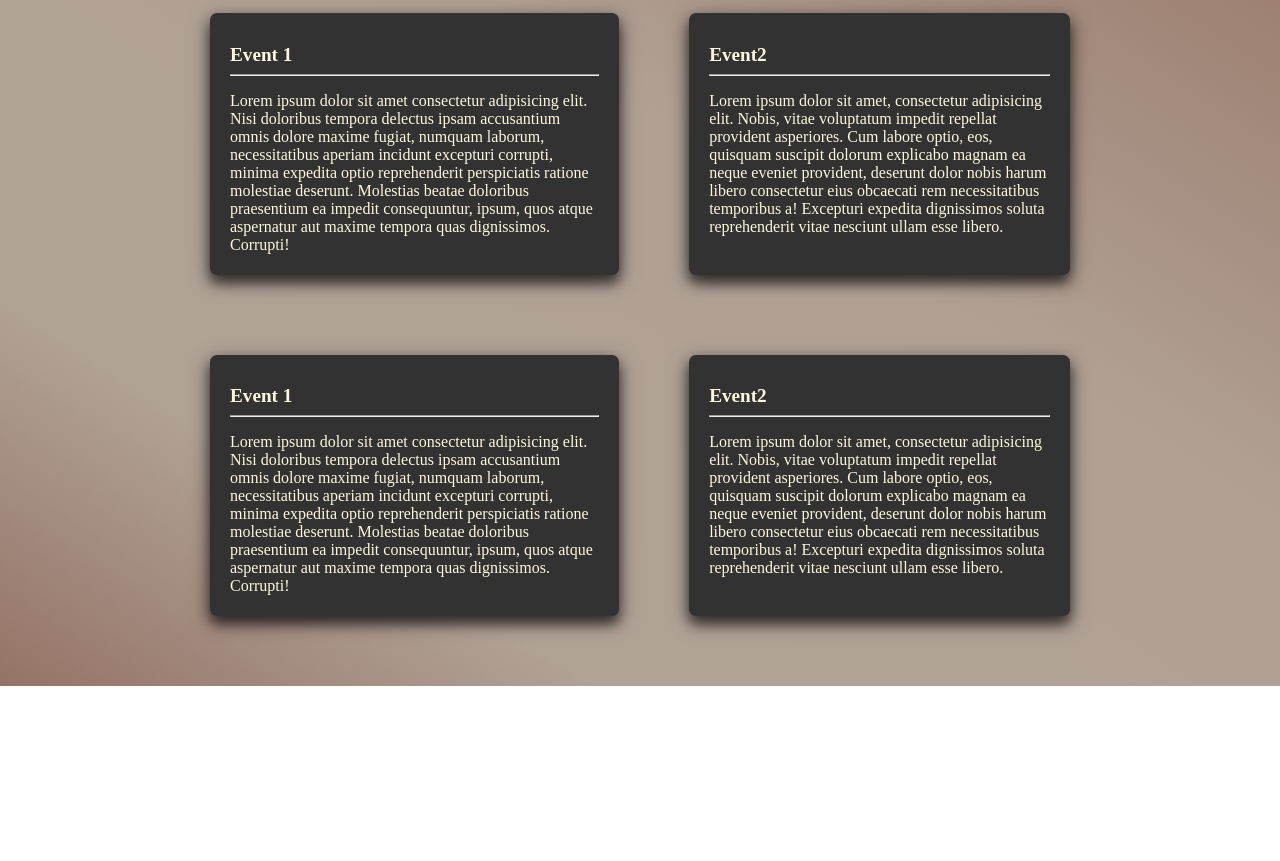
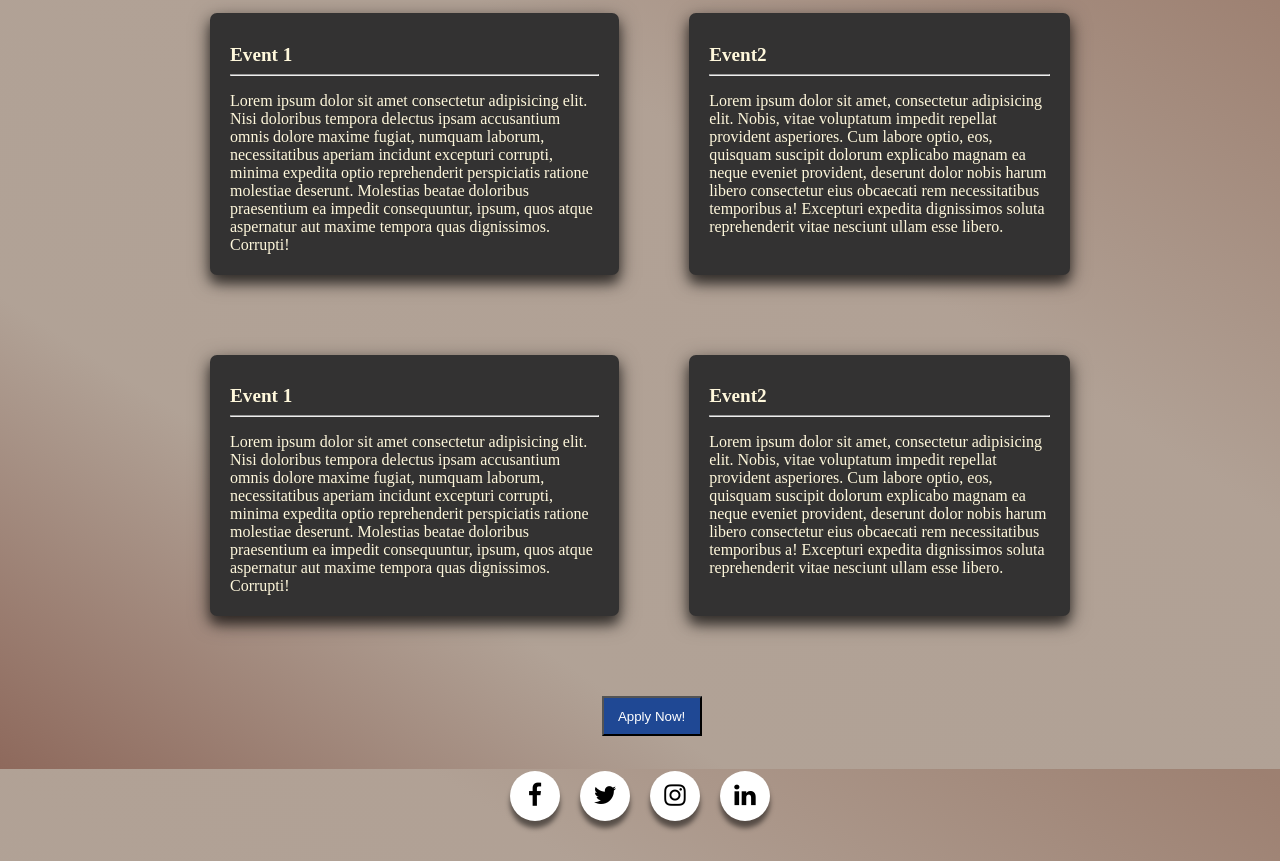
Before and after one commit to rktejesh/Page, a plain HTML site: page ENspire/ENspire.html in a window 1280 px wide. Shown: the part 1631-2492 px from the top of the page. Before the commit the page ends 2317 px from the top, so only its background shows below. Drawn offline with Linux system fonts and the light colour scheme.

Commit message:
Added footer section and footer css file

```diff
--- a/ENspire/ENspire.html
+++ b/ENspire/ENspire.html
@@ -5,6 +5,11 @@
     <meta http-equiv="X-UA-Compatible" content="IE=edge">
     <meta name="viewport" content="width=device-width, initial-scale=1.0">
     <link rel="stylesheet" href="/ENspire/enspire.css">
+    <!--------------------------------------------Added the css for footer and icon file for social handles-------------------------------->
+    <link rel="stylesheet" href="footer.css">
+    <link rel="stylesheet" href="https://stackpath.bootstrapcdn.com/font-awesome/4.7.0/css/font-awesome.min.css" rel="stylesheet">
+
+    <!-------------------------------------------------------------------------------------------------------=-=---------------------------->
     <title>Document</title>
 </head>
 <body>
@@ -90,5 +95,22 @@
             </div>
         </div>
     </div>
+<!-----------------------------------------------------------Added footer section ------------------------------------------------>
+    <div class="footer">
+        <div class="apply-now">
+
+            <button type="button"><a class="apply">Apply Now!</a></button>
+        </div>
+        <div class="social_handles">
+            <ul>
+                <li><a href="#"><i class="fa fa-facebook"></i></a></li>
+                <li><a href="#"><i class="fa fa-twitter"></i></a></li>
+                <li><a href="#"><i class="fa fa-instagram"></i></a></li>
+                <li><a href="#"><i class="fa fa-linkedin"></i></a></li>
+            </ul>
+        </div>
+    </div>
+
+<!-----------------------------------------------------------end of footer section ------------------------------------------------>
 </body>
 </html>
--- /dev/null
+++ b/ENspire/footer.css
@@ -0,0 +1,67 @@
+.social_handles ul {
+    position: absolute;
+    /* top: 20%; */
+    left: 50%;
+    transform: translate(-50%, -50%);
+    padding: 0;
+    margin: 0;
+    display: flex;
+}
+.social_handles ul li {
+    list-style: none;
+    margin: 0 10px;
+    padding-bottom: 40px;
+}
+.social_handles ul li .fa {
+    color: #000000;
+    font-size: 25px;
+    line-height: 50px;
+    transition: .5s;
+}
+.social_handles ul li .fa:hover {
+    color: #ffffff;
+}
+.social_handles ul li a {
+    position: relative;
+    display: block;
+    width: 50px;
+    height: 50px;
+    border-radius: 50%;
+    background-color: white;
+    text-align: center;
+    transition: 0.5s;
+    transform: translate(0,0px);
+    box-shadow: 0px 7px 5px rgba(0, 0, 0, 0.5);
+}
+.social_handles ul li a:hover {
+    transform: rotate(0deg) skew(0deg) translate(0, -10px);
+}
+.social_handles ul li:nth-child(1) a:hover {
+    background-color: #3b5999;
+}
+.social_handles ul li:nth-child(2) a:hover {
+    background-color: #55acee;
+}
+.social_handles ul li:nth-child(3) a:hover {
+    background-color: #e4405f;
+}
+.social_handles ul li:nth-child(4) a:hover {
+    background-color: #0077B5;
+}
+
+.apply-now button{
+
+    position: relative;
+    display: block;
+    width: 100px;
+    height: 40px;
+    left: 47%;
+    color: white;
+    background-color: rgb(31, 72, 148);
+    text-decoration: none;
+    /* bottom:0%; */
+    font-weight: 500;
+    margin-bottom: 80px;
+    margin-top: 20px;
+
+}
```
